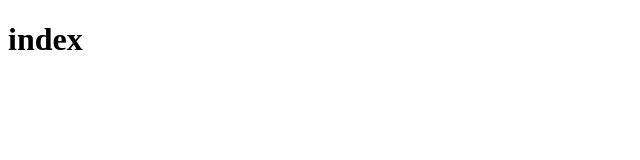
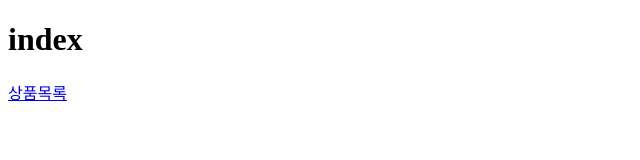
Before and after one commit to dragon-6/team6, a plain HTML site: page index.html in a window 1280 px wide. Shown: the whole page, without its empty margins (0-640 px from the left). Drawn offline with Linux system fonts and the light colour scheme.

Commit message:
상품목록 페이지를 연결하였습니다

```diff
--- a/index.html
+++ b/index.html
@@ -7,5 +7,6 @@
   </head>
   <body>
     <h1>index</h1>
+    <a href="./g_list.html">상품목록</a>
   </body>
 </html>
```
Also changed, not shown: 1 other file.
